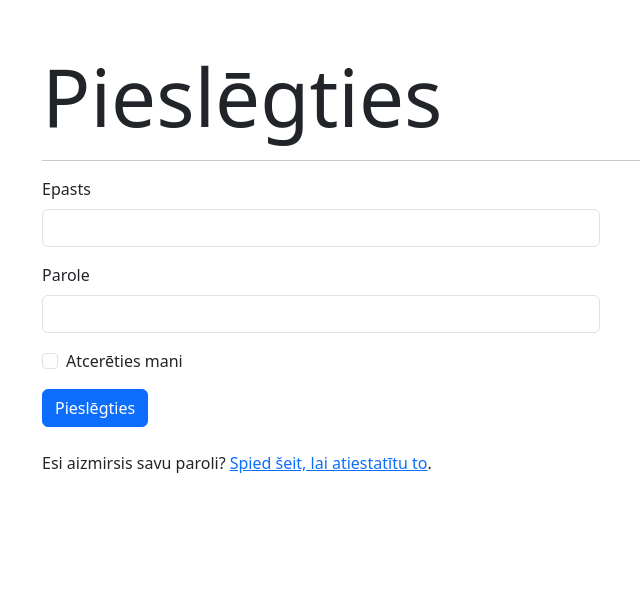
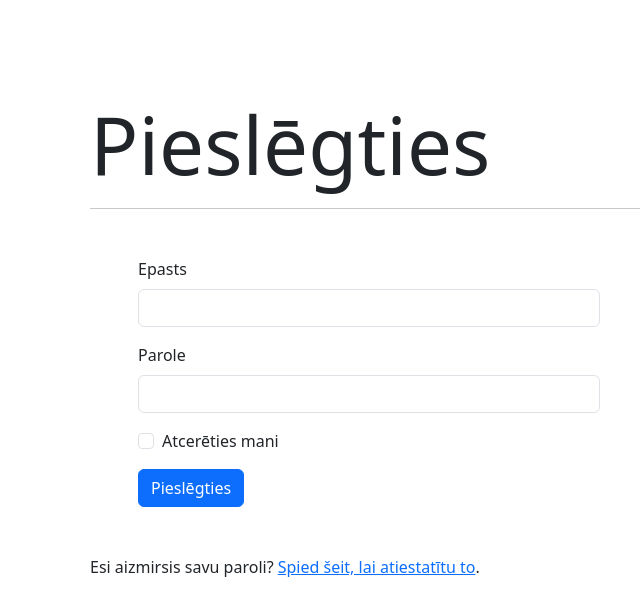
Before and after one commit to jekabsbalodis/ZRPapildinasana, a Flask app: a page that uses app/templates/base.html in a window 1280 px wide. Shown: the part 56-672 px from the top of the page, without its empty margins (40-680 px from the left). Run offline with Flask 3, Linux system fonts and the light colour scheme; some libraries are stand-ins or nearby versions.

Commit message:
Stylistic changes

```diff
--- a/app/templates/401.html
+++ b/app/templates/401.html
@@ -5,6 +5,7 @@
 {% block page_content %}
     <h1 class="display-1">Neesi autorizēts veikt šīs izmaiņas</h1>
     <hr>
-    <br>
-    <p class="h3">Iespējams Tev ir jāatvienojas no sistēmas un jāpieslēdzas vēlreiz</p>
+    <div class="m-5">
+        <p class="h3">Iespējams Tev ir jāatvienojas no sistēmas un jāpieslēdzas vēlreiz</p>
+    </div>
 {% endblock %}
--- a/app/templates/auth/login.html
+++ b/app/templates/auth/login.html
@@ -6,8 +6,8 @@
 {% block page_content %}
 <h1 class="display-1">Pieslēgties</h1>
 <hr>
-{{ render_form(form, extra_classes='col-6') }}
-<br>
+<div class="m-5">{{ render_form(form, extra_classes='col-6') }}</div>
+
 <p>Esi aizmirsis savu paroli? <a href="{{ url_for('auth.password_reset_request') }}">Spied šeit, lai atiestatītu to</a>.
 </p>
 </div>
--- a/app/templates/base.html
+++ b/app/templates/base.html
@@ -73,8 +73,10 @@
         {% endfor %}
     </div>
     <div class="container-lg">
-        {% block page_content %}
-        {% endblock %}
+        <div class="m-5">
+            {% block page_content %}
+            {% endblock %}
+        </div>
     </div>
 
     {% block scripts %}
--- a/app/templates/filePrepare/reviewMedication.html
+++ b/app/templates/filePrepare/reviewMedication.html
@@ -39,5 +39,4 @@
         {%- endfor %}
     </div>
 </div>
-<br>
 {% endblock %}
```
Also changed, not shown: app/templates/auth/change_email.html (+4 -4 lines), app/templates/auth/change_password.html (+4 -4 lines).
